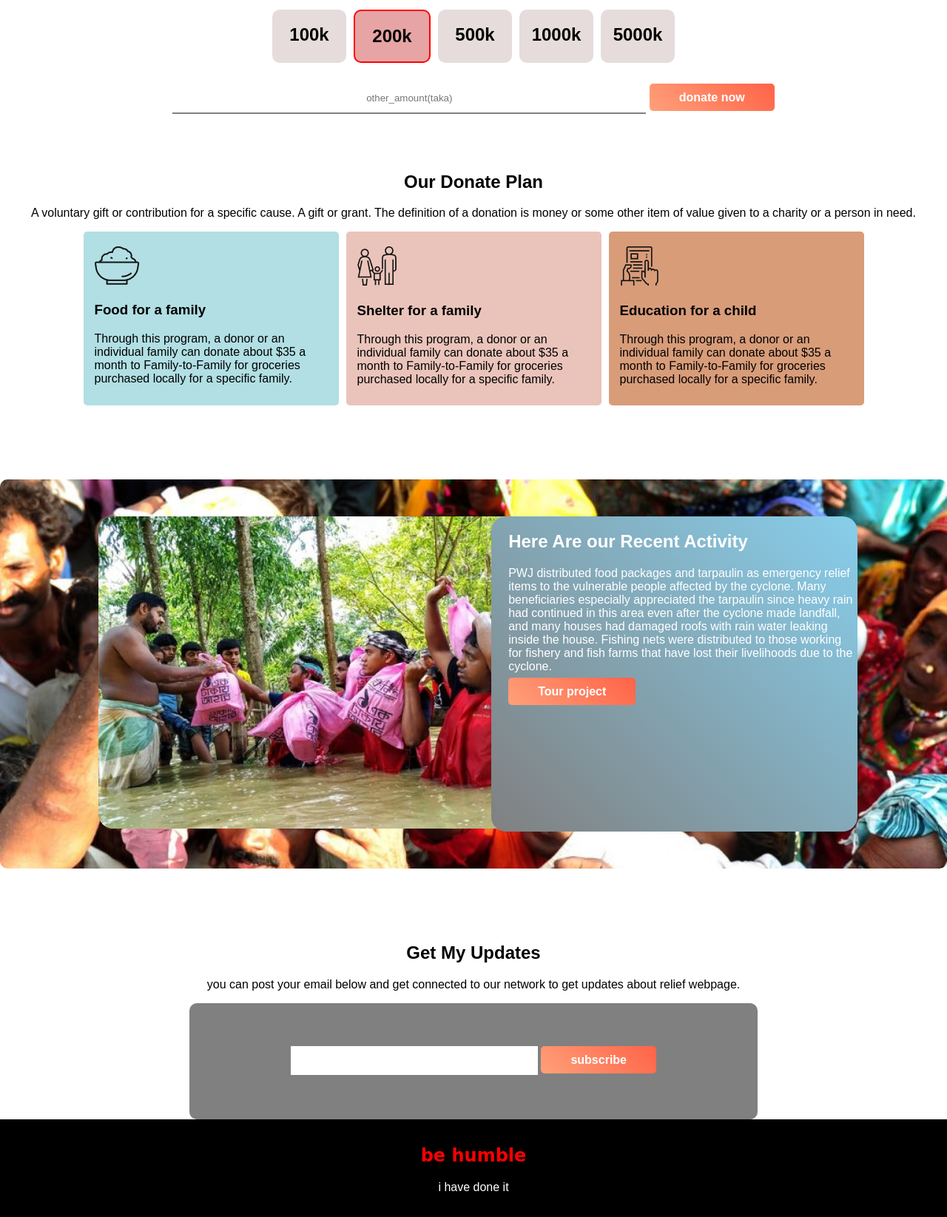
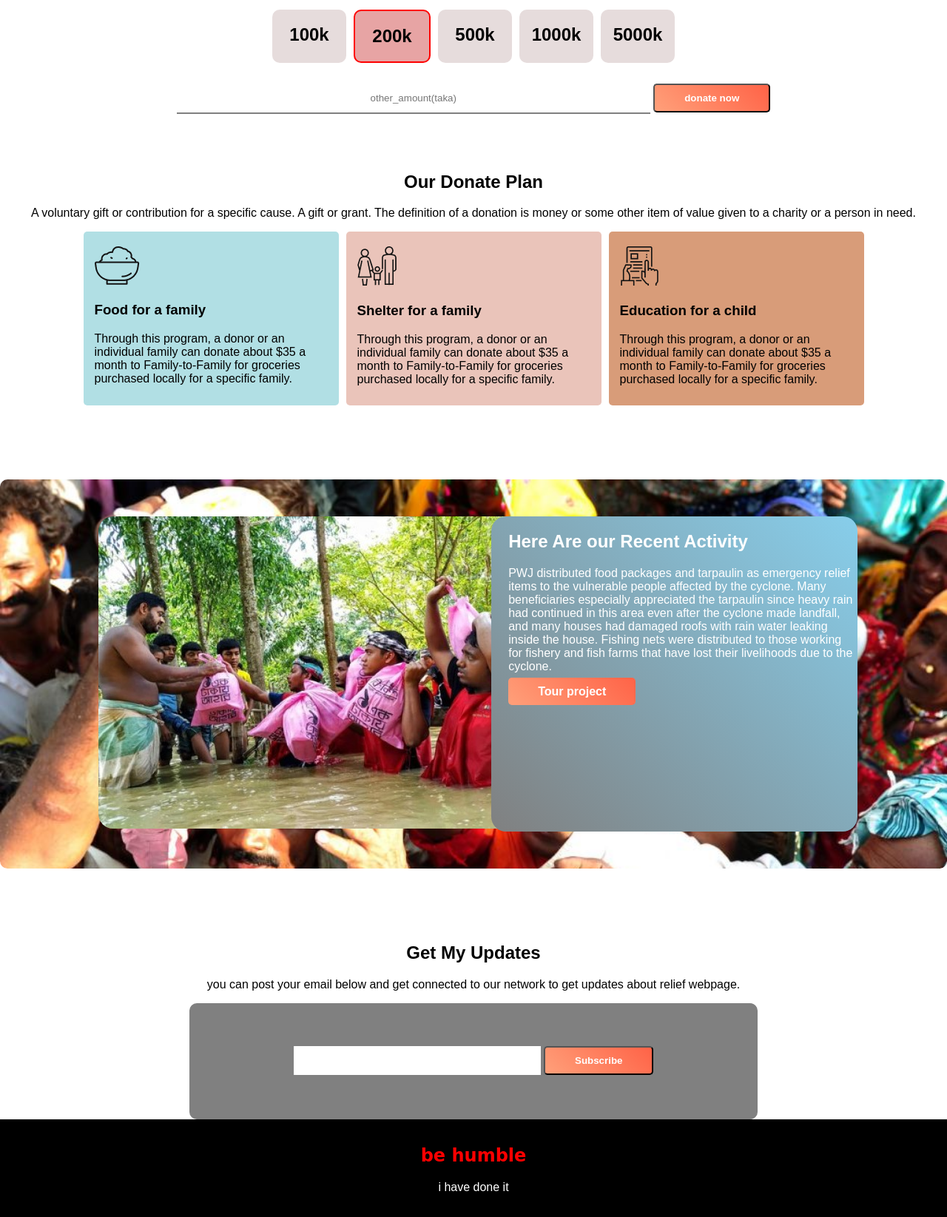
Before and after one commit to Mehedi-noob/relief-website, a plain HTML site: page index.html in a window 1280 px wide. Shown: the part 757-2402 px from the top of the page at 74% size. Drawn offline with Linux system fonts and the light colour scheme; a web font is replaced by a local one.

Commit message:
finished

```diff
--- a/index.html
+++ b/index.html
@@ -50,8 +50,11 @@
         </section>
     </section>
     <div class="alignment">
-        <input class="alignment" type="text" placeholder="other_amount(taka)">
-        <a class="button" href="">donate now</a>
+        <form action="">
+            <input class="alignment" type="text" placeholder="other_amount(taka)">
+            <button class="button" type="submit" form="form1" value="Submit">donate now</button>
+        </form>
+
     </div>
     <section  style="margin-top: 70px;">
         <div class="alignment">
@@ -94,8 +97,11 @@
             <p>you can post your email below and get connected to our network to get updates about relief webpage.</p>
         </div>
         <div class="subscribe">
-            <input type="email">
-            <label class="button" for="email">subscribe</label>
+            <form action="">
+                <input type="email">
+                <button class="button">Subscribe</button>
+            </form>
+
         </div>
     </section>
     <footer class="alignment foot-style">
```
